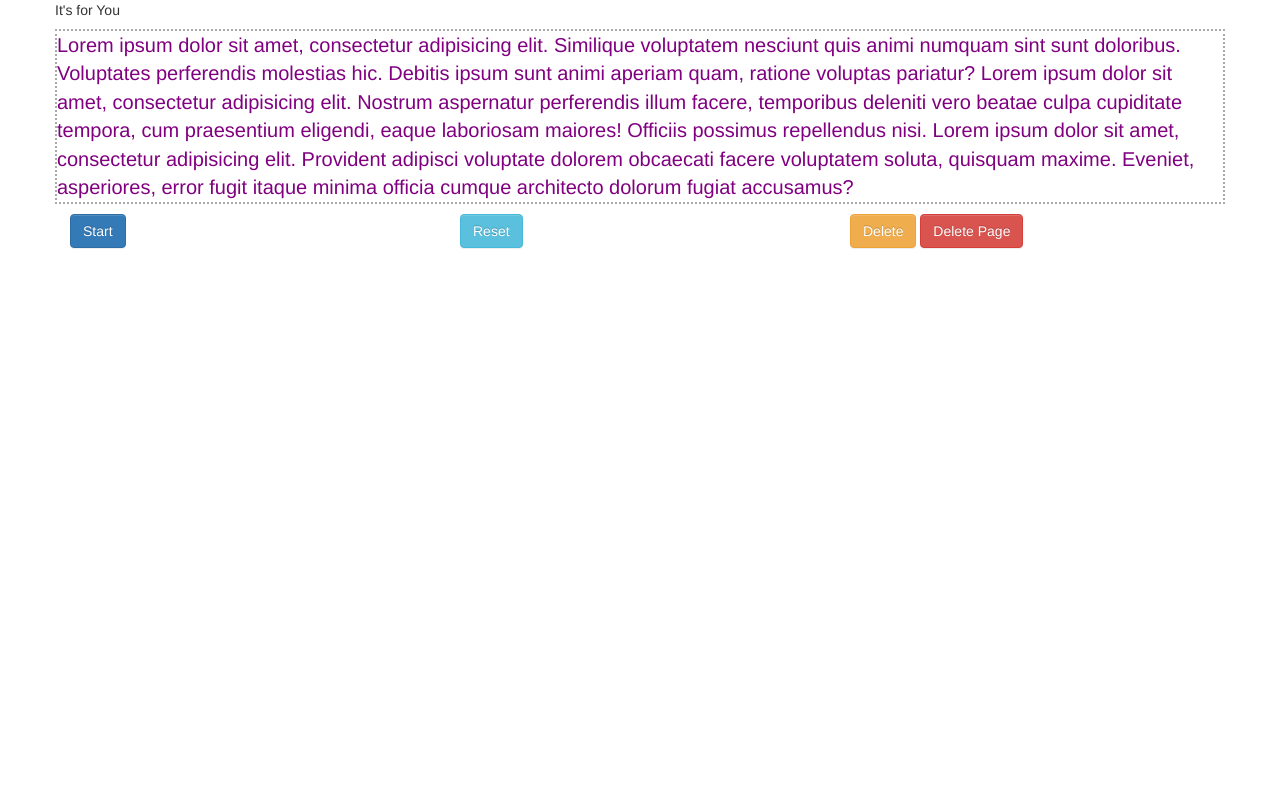
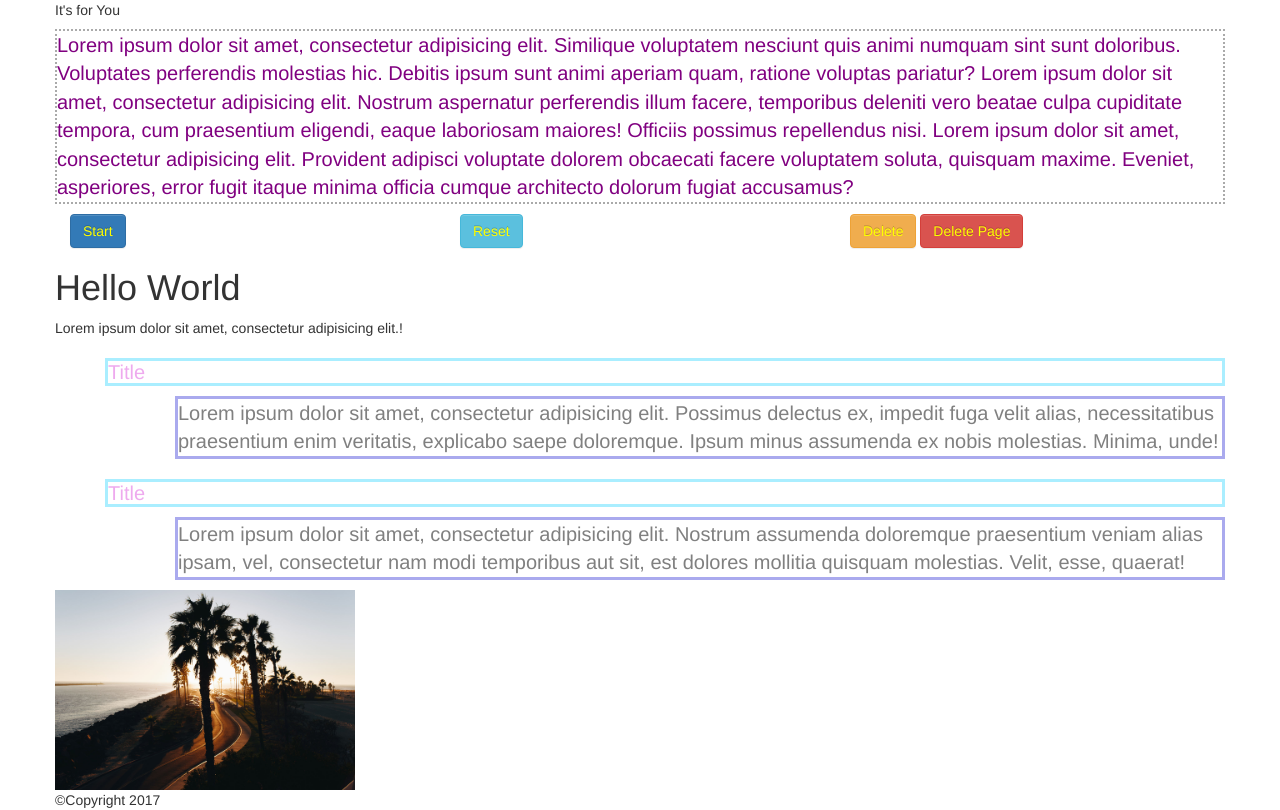
Before and after one commit to Pycik/jQuery_Learning, a plain HTML site: page index.html in a window 1280 px wide. Shown: the part 485-1295 px from the top of the page. Before the commit the page ends 800 px from the top, so only its background shows below. Drawn offline with nearby package versions, Linux system fonts and the light colour scheme.

Commit message:
jQuery_learning

```diff
--- a/index.html
+++ b/index.html
@@ -87,7 +87,31 @@
 				<button class="btn btn-danger" id="btn_delete_all">Delete Page</button>
 			</div>
 
+		</div>
 	</div>
+
+	<div class="container">
+			<div class="row">
+		<header>
+			<h1>Hello World</h1>
+			<p>Lorem ipsum dolor sit amet, consectetur adipisicing elit.!</p>
+		</header>
+	<div id="content" class="wraper">
+		<article>
+			<h2>Title</h2>
+			<p>Lorem ipsum dolor sit amet, consectetur adipisicing elit. Possimus delectus ex, impedit fuga velit alias, necessitatibus praesentium enim veritatis, explicabo saepe doloremque. Ipsum minus assumenda ex nobis molestias. Minima, unde!</p>
+		</article>
+		<article>
+			<h2>Title</h2>
+			<p>Lorem ipsum dolor sit amet, consectetur adipisicing elit. Nostrum assumenda doloremque praesentium veniam alias ipsam, vel, consectetur nam modi temporibus aut sit, est dolores mollitia quisquam molestias. Velit, esse, quaerat!</p>
+		</article>
+		</div>
+			<a href="https://www.google.com" id="google"><img src="img/bg.jpg" alt=""></a>
+
+	<footer>&copy;Copyright 2017</footer>
+	</div>
+	</div>
+
 
 
 
--- a/js/java.js
+++ b/js/java.js
@@ -70,6 +70,7 @@ $("#btn_start").click(function() {
 	.css("background","#111")
 	.css("color","#fff")
 	.css("font-size","20px")
+	.css("border","solid 10px yellow")
 });
 
 $("#btn_reset").click(function() {
@@ -83,3 +84,38 @@ $("#btn_delete").click(function() {
 $("#btn_delete_all").click(function() {
 	$("html").hide();
 });
+
+
+//$("#content").css("color","green")
+//$(".wraper").css("color","green")
+//$(".row h1,h2").css("color","green")
+//$("article").find("h2").css("color","green")
+//$("#content").prev().css("color","red")
+//$("#content").next().css("color","red")
+//$("article > h2").css("color","red")
+//$("article > *").css("color","red")
+$("div").find("button").css("color","yellow");
+
+$(".wraper p").css({"color":"grey",
+					"font-size":"20px",
+					"margin-left":"120px",
+					"border":"solid 3px #aae",
+});
+
+$(".wraper h2").css({color:"#eae",
+					fontSize:"20px",
+					marginLeft:"50px",
+					border:"solid 3px #aef",
+});
+
+$("img").css({	height:"200px",
+				width:"300px",
+})
+
+$("img").attr("src","img/bg1.jpg")
+
+$("a#google").attr({
+
+"href":"https://www.youtube.com/"
+
+});
```
Also changed, not shown: img/bg.jpg (added), img/bg1.jpg (added).
